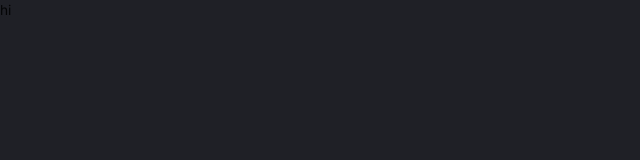
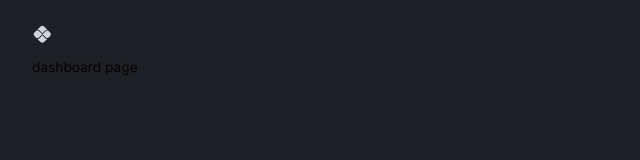
Before and after one commit to sohaibirfann/Finance-Dashboard, a React (Vite) app in the folder client/: page / in a window 1280 px wide. Shown: the top 160 px of the page, without its empty margins (0-640 px from the left). Built offline with nearby package versions, Linux system fonts and the light colour scheme.

Commit message:
routes setup

```diff
--- a/client/src/App.tsx
+++ b/client/src/App.tsx
@@ -1,17 +1,30 @@
-import { CssBaseline, ThemeProvider } from "@mui/material";
+import { Box, CssBaseline, ThemeProvider } from "@mui/material";
 import { createTheme } from "@mui/material/styles";
 import { useMemo } from "react";
 import { themeSettings } from "./theme";
+import { BrowserRouter, Route, Routes } from "react-router-dom";
+import Navbar from "@/scenes/navbar";
 
 function App() {
   const theme = useMemo(() => createTheme(themeSettings), []);
 
   return (
     <div className="app">
-      <ThemeProvider theme={theme}>
-        <CssBaseline />
-        hi
-      </ThemeProvider>
+      <BrowserRouter>
+        <ThemeProvider theme={theme}>
+          <CssBaseline />
+          <Box width="100%" height="100%" padding="1rem 2rem 4rem 2rem">
+            <Navbar />
+            <Routes>
+              <Route path="/" element={<div>dashboard page</div>} />
+              <Route
+                path="/predictions"
+                element={<div>predictions page</div>}
+              />
+            </Routes>
+          </Box>
+        </ThemeProvider>
+      </BrowserRouter>
     </div>
   );
 }
--- /dev/null
+++ b/client/src/components/FlexBetween.tsx
@@ -0,0 +1,10 @@
+import { Box } from "@mui/material";
+import { styled } from "@mui/system";
+
+const FlexBetween = styled(Box)({
+  display: "flex",
+  justifyContent: "space-between",
+  alignItems: "center",
+});
+
+export default FlexBetween;
--- /dev/null
+++ b/client/src/scenes/navbar/index.tsx
@@ -0,0 +1,22 @@
+import { useState } from "react";
+import { Link } from "react-router-dom";
+import PixIcon from '@mui/icons-material/Pix';
+import { Box, Typography, useTheme } from "@mui/material";
+import FlexBetween from "@/components/FlexBetween";
+
+type Props = {};
+
+const Navbar = (props: Props) => {
+  const { palette } = useTheme();
+  const [selected, steSelected] = useState("dashboard");
+  return (
+    <FlexBetween mb="0.25rem" p="0.5rem 0rem" color={palette.grey[300]}>
+      {/* LEFT SIDE */}
+      <FlexBetween gap="0.75rem">
+        <PixIcon />
+      </FlexBetween>
+    </FlexBetween>
+  );
+};
+
+export default Navbar;
```
